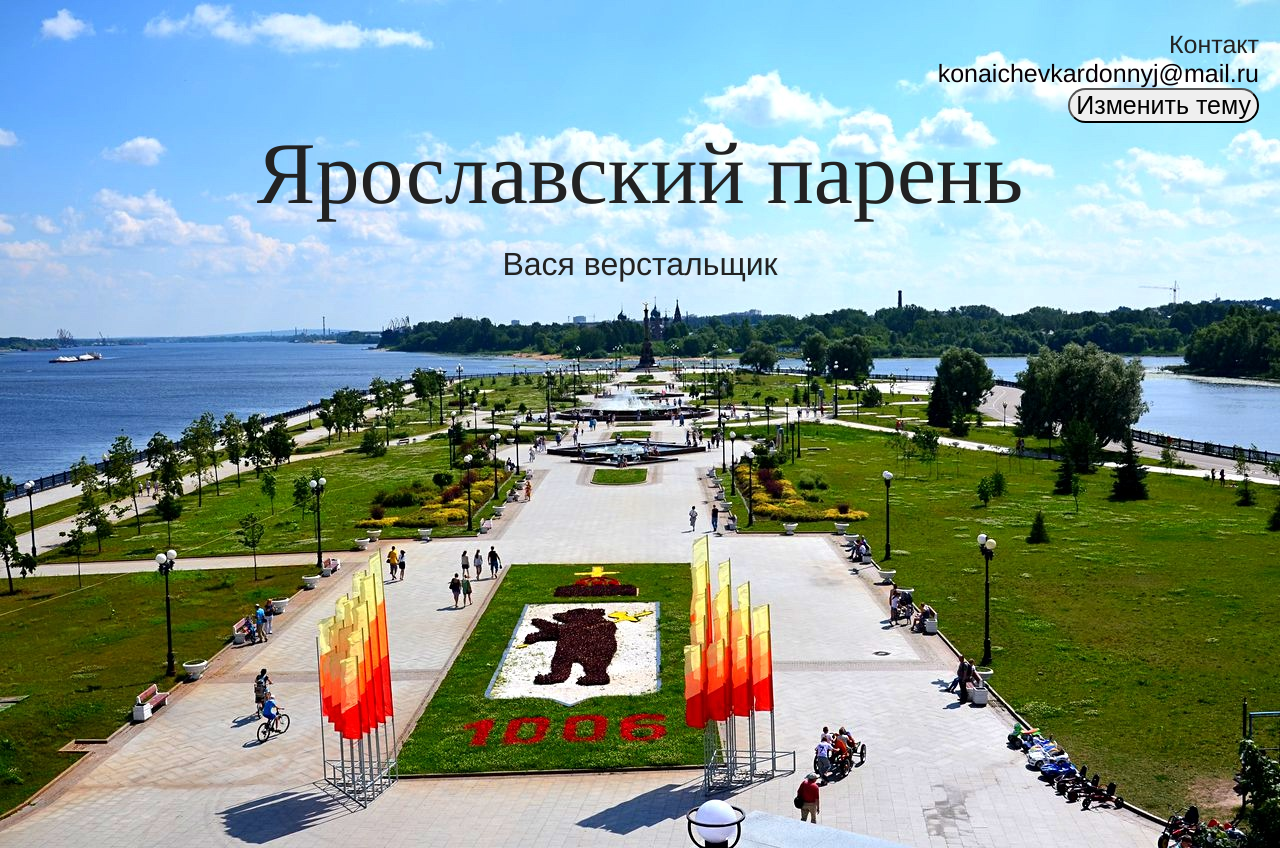
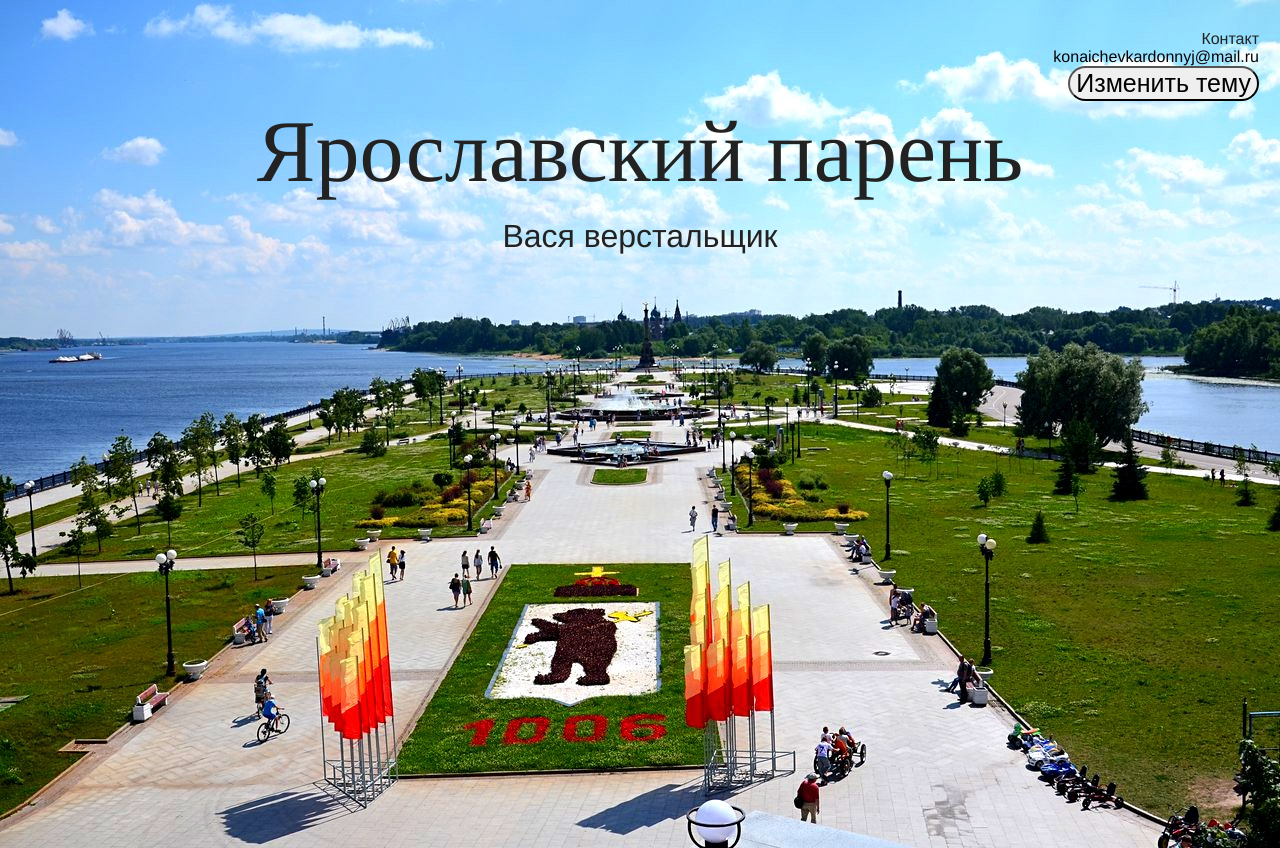
Before and after one commit to konaichevkardonnyj/Rezume, a plain HTML site: page index.html in a window 1280 px wide. Shown: the top 848 px of the page. Drawn offline with Linux system fonts and the light colour scheme.

Commit message:
Repozitoriy

```diff
--- a/style.css
+++ b/style.css
@@ -86,7 +86,6 @@
 .hero-image p {
   margin: 0;
   font-size: 32px;
-  line-height: 48px;
 
 }
 
@@ -234,12 +233,12 @@ margin: 0 0 12px;
   font-size: 12px;
 }
 .size {
-    font-size: 25px;
+    font-size: 16px;
   margin: 10px 0px 10px;
   padding: 10px 0px 10px 0px;
 }
 .fone {
-    font-size: 25px;
+    font-size: 16px;
   padding: 10px 0px 0px 0px;
   margin: 20px 0px 0px;
  }
```
